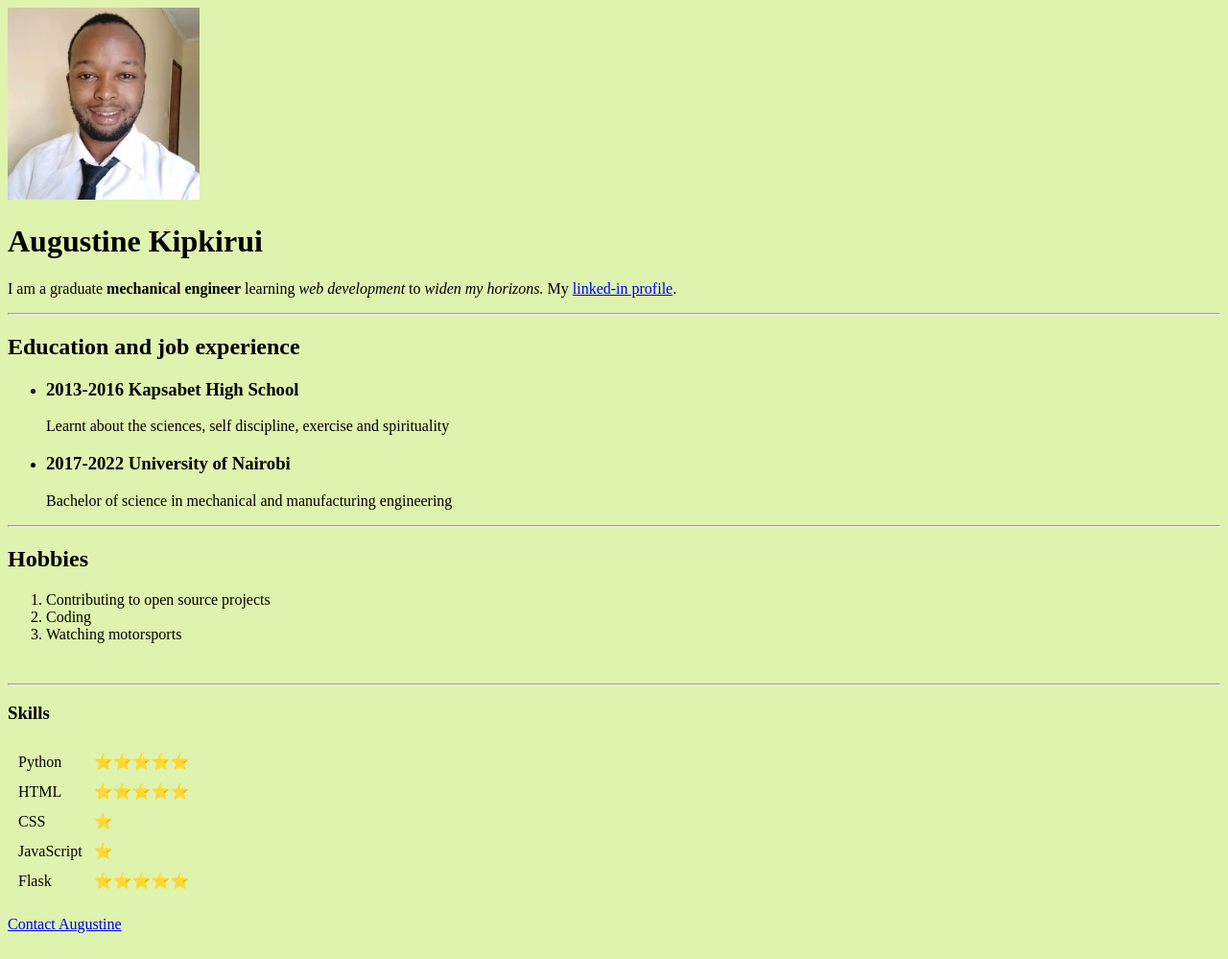
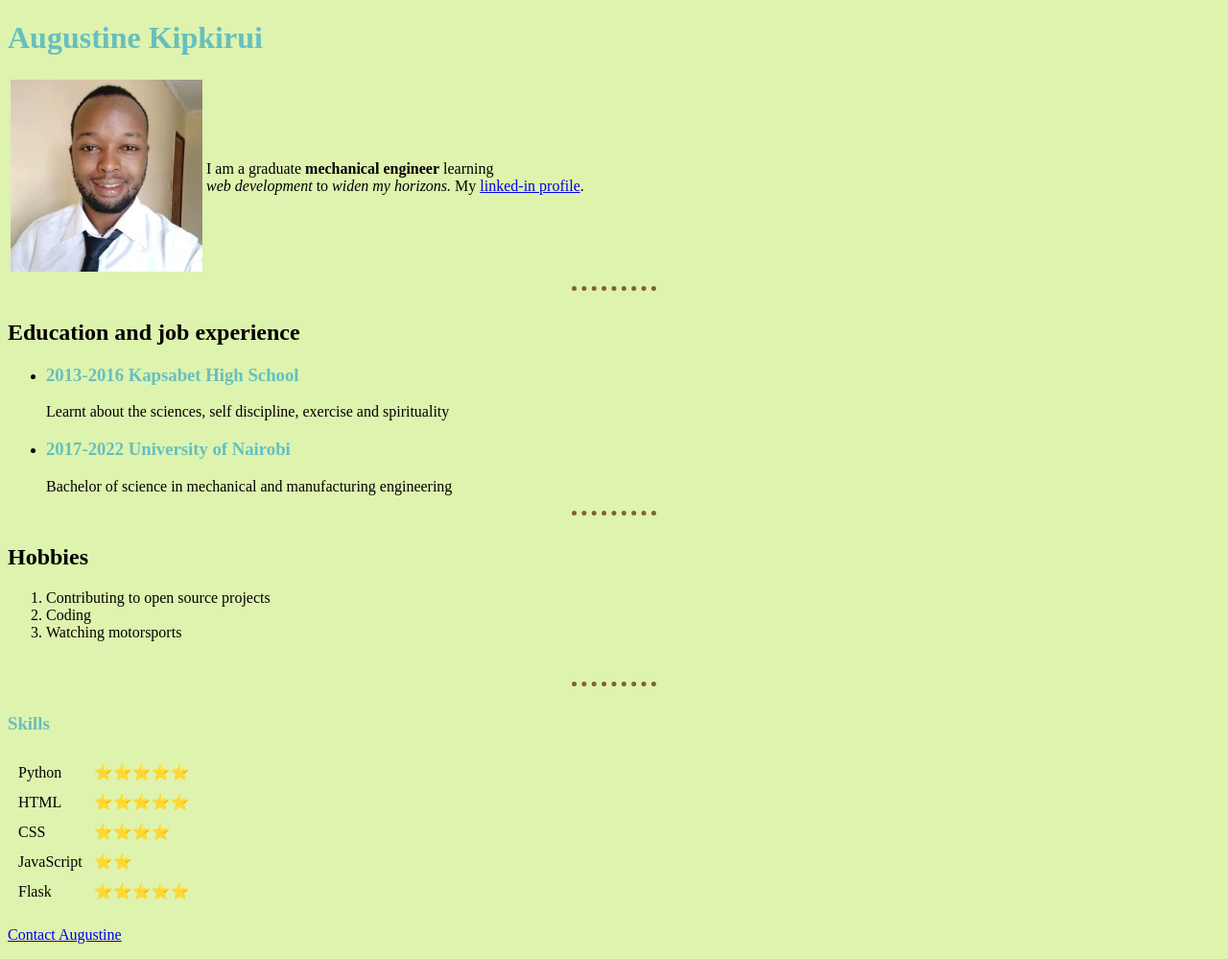
Before and after one commit to August-Ine/CV, a plain HTML site: page index.html in a window 1280 px wide. Shown: the whole page at 96% size. Drawn offline with Linux system fonts and the light colour scheme.

Commit message:
Added styling using css
Added a css file under css/styles.css

```diff
--- /dev/null
+++ b/css/styles.css
@@ -0,0 +1,16 @@
+hr{
+    width: 7%;
+    height: 10px;
+    border-style: dotted none none none;
+    border-top-width: thick;
+    border-top-color: rgb(129, 96, 53);
+}
+h1{
+    color:#66BFBF;
+}
+h3{
+    color:#66BFBF;
+}
+body{
+    background-color: #66BFBF;
+}
--- a/index.html
+++ b/index.html
@@ -3,12 +3,20 @@
 <head>
     <meta charset="UTF-8">
     <title>Augustine's website </title>
+    <link rel="stylesheet" href="css/styles.css">
 </head>
 
+
 <body style="background-color:rgb(222, 243, 174);">
-    <img src="images/ppic.jpeg" alt="profile image of author">
     <h1>Augustine Kipkirui</h1>
-    <p>I am a graduate <strong>mechanical engineer</strong> learning <em>web development</em> to <i>widen my horizons.</i> My <a href="https://www.linkedin.com/in/augustine-kipkirui-100005231/?originalSubdomain=ke">linked-in profile</a>.</p>
+    <table>
+        <tbody>
+            <tr>
+                <td> <img src="images/ppic.jpeg" alt="profile image of author"></td>
+                <td><p>I am a graduate <strong>mechanical engineer</strong> learning <br> <em>web development</em> to <i>widen my horizons.</i> My <a href="https://www.linkedin.com/in/augustine-kipkirui-100005231/?originalSubdomain=ke">linked-in profile</a>.</p></td>
+            </tr>
+        </tbody>
+    </table>
     <hr>
     <h2>Education and job experience</h2>
     <ul>
@@ -46,10 +54,10 @@
                 <td colspan="2">HTML</td><td>⭐⭐⭐⭐⭐</td>
             </tr>
             <tr>
-                <td colspan="2">CSS</td><td>⭐</td>
+                <td colspan="2">CSS</td><td>⭐⭐⭐⭐</td>
             </tr>
             <tr>
-                <td colspan="2">JavaScript</td><td>⭐</td>
+                <td colspan="2">JavaScript</td><td>⭐⭐</td>
             </tr>
             <tr>
                 <td colspan="2">Flask</td><td>⭐⭐⭐⭐⭐</td>
```
Also changed, not shown: contactme.html (+1 -0 lines).
